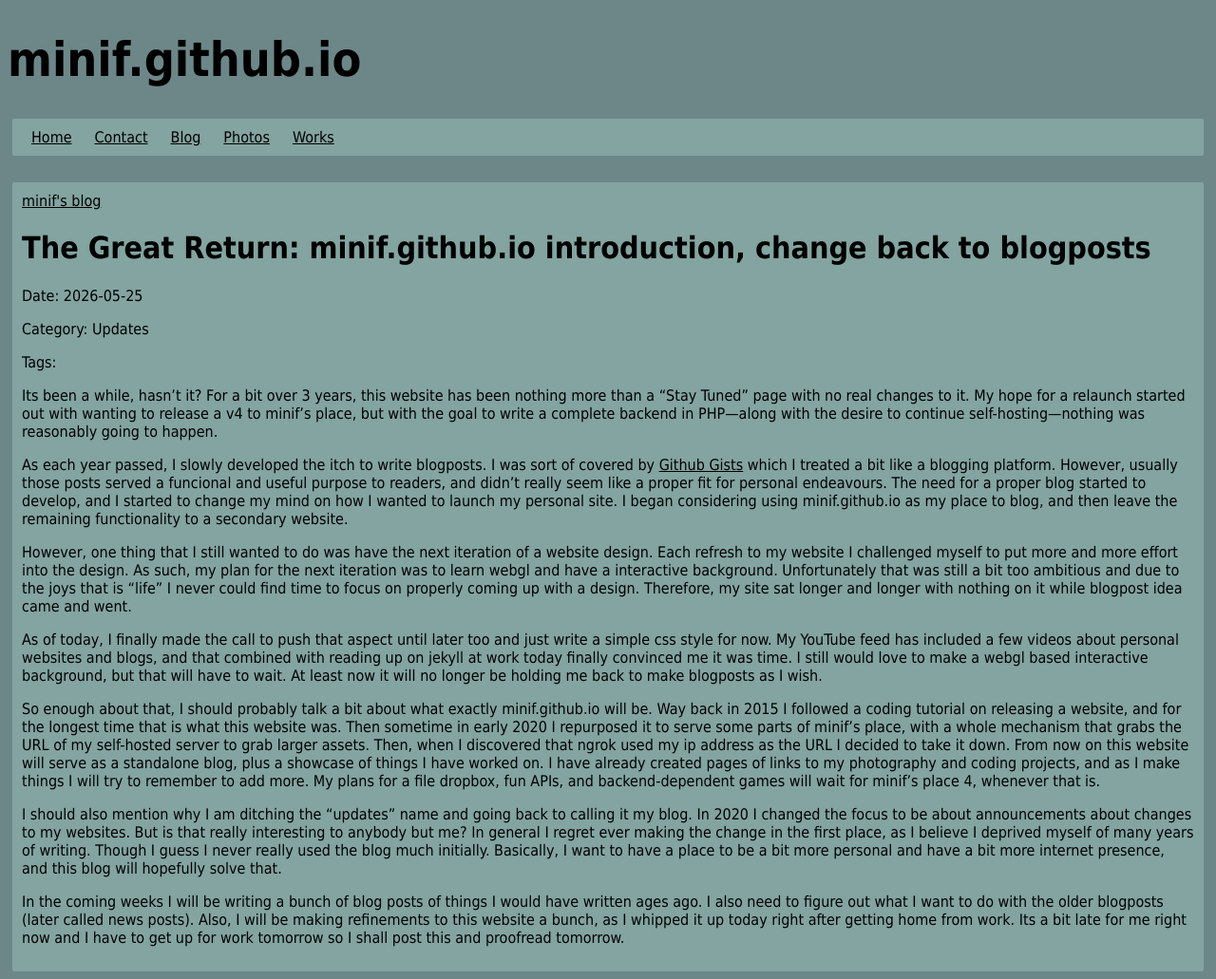
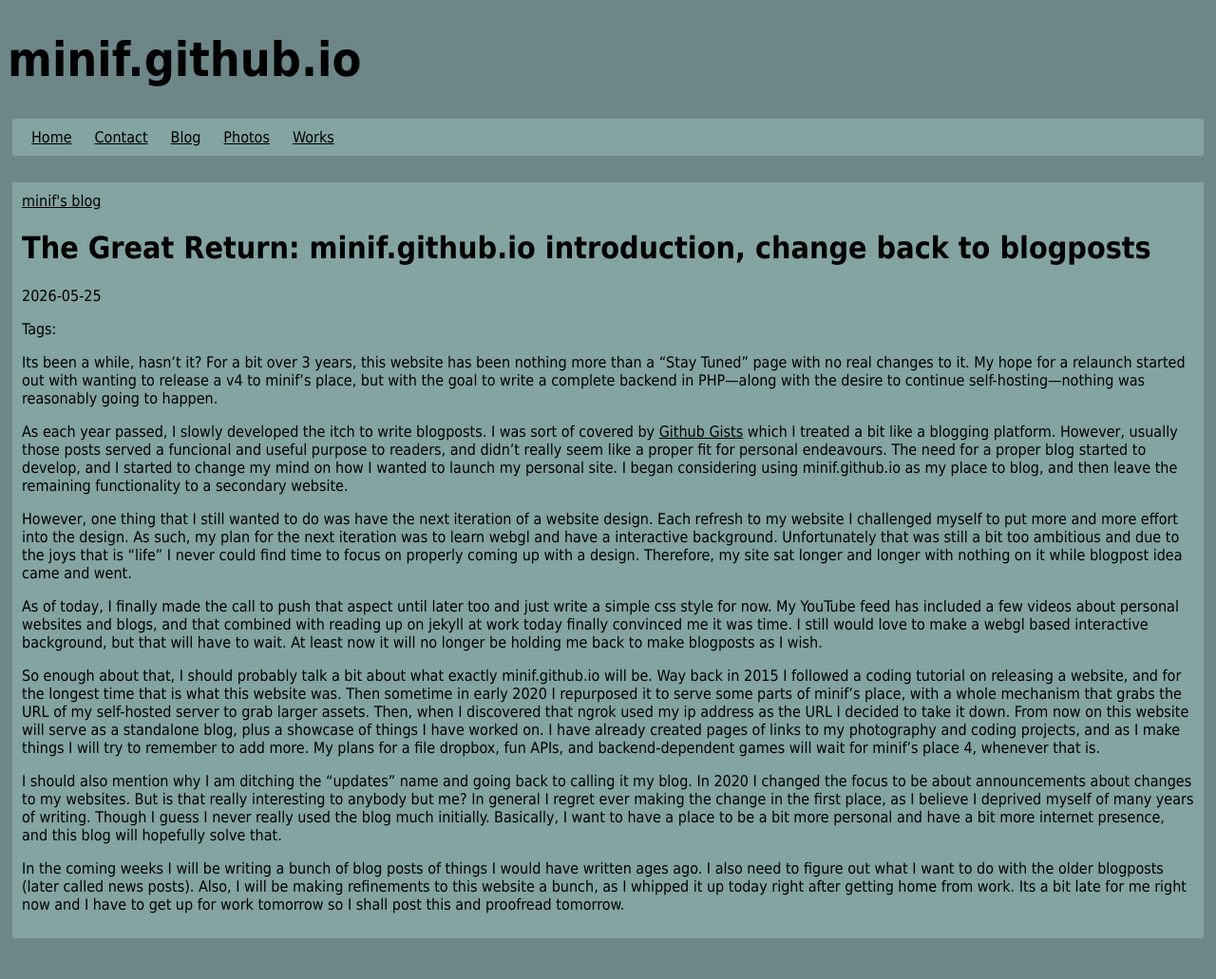
Before and after one commit to minif/minif.github.io, a Jekyll site: the page built from _posts/2026-05-25-the great return.md, in a window 1280 px wide. Shown: the whole page at 95% size. Built offline with Jekyll 4.4.1, drawn with Linux system fonts in a browser that asks for light colours; after the commit the page ends 996 px from its top, so only the background shows below that.

Commit message:
Update minif-blog.html

```diff
--- a/_layouts/minif-blog.html
+++ b/_layouts/minif-blog.html
@@ -3,7 +3,6 @@ layout: minif-default
 ---
 <a href="/blog.html">minif's blog</a>
 <h1>{{ page.title }}</h1>
-<p>Date: {{ page.date | date: "%Y-%m-%d" }}</p>
-<p>Category: {{ page.categories }}</p>
+<p>{{ page.date | date: "%Y-%m-%d" }}</p>
 <p>Tags: {{ page.tags }}</p>
 {{ content }}
```
